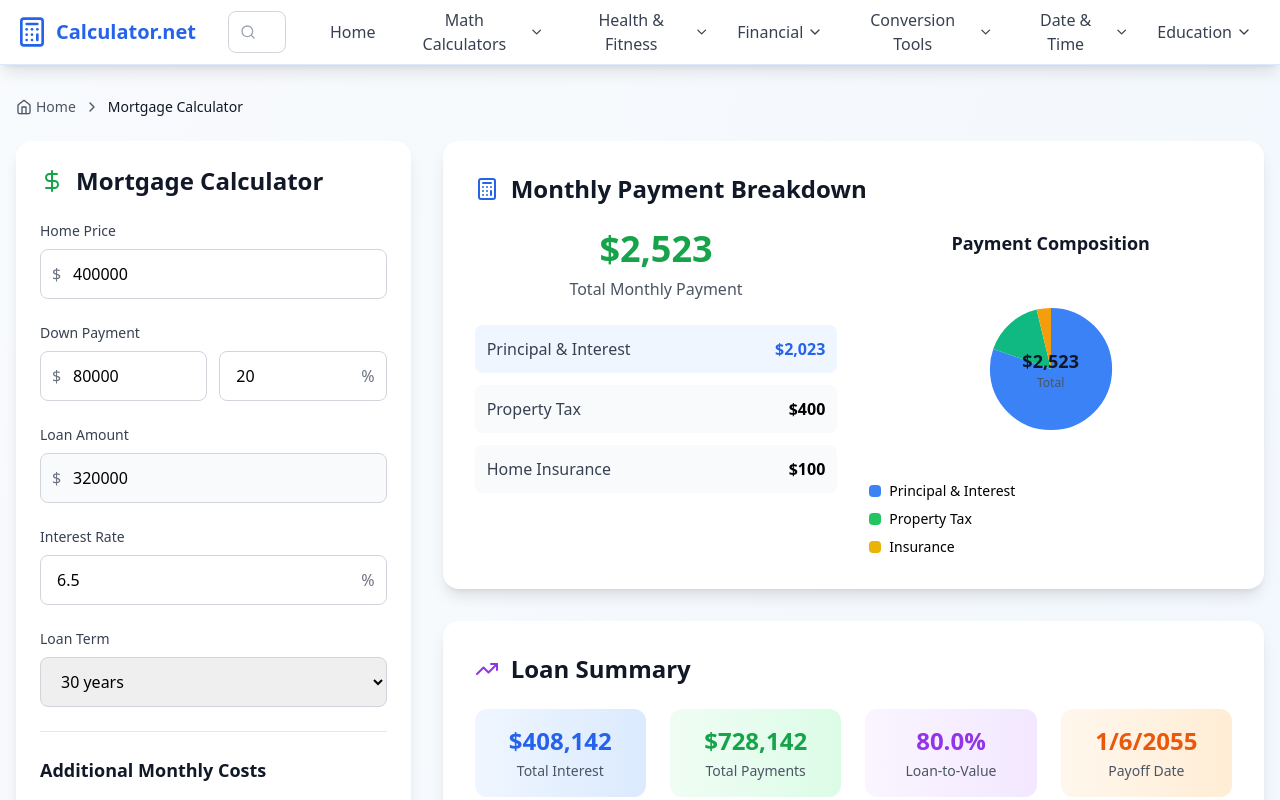
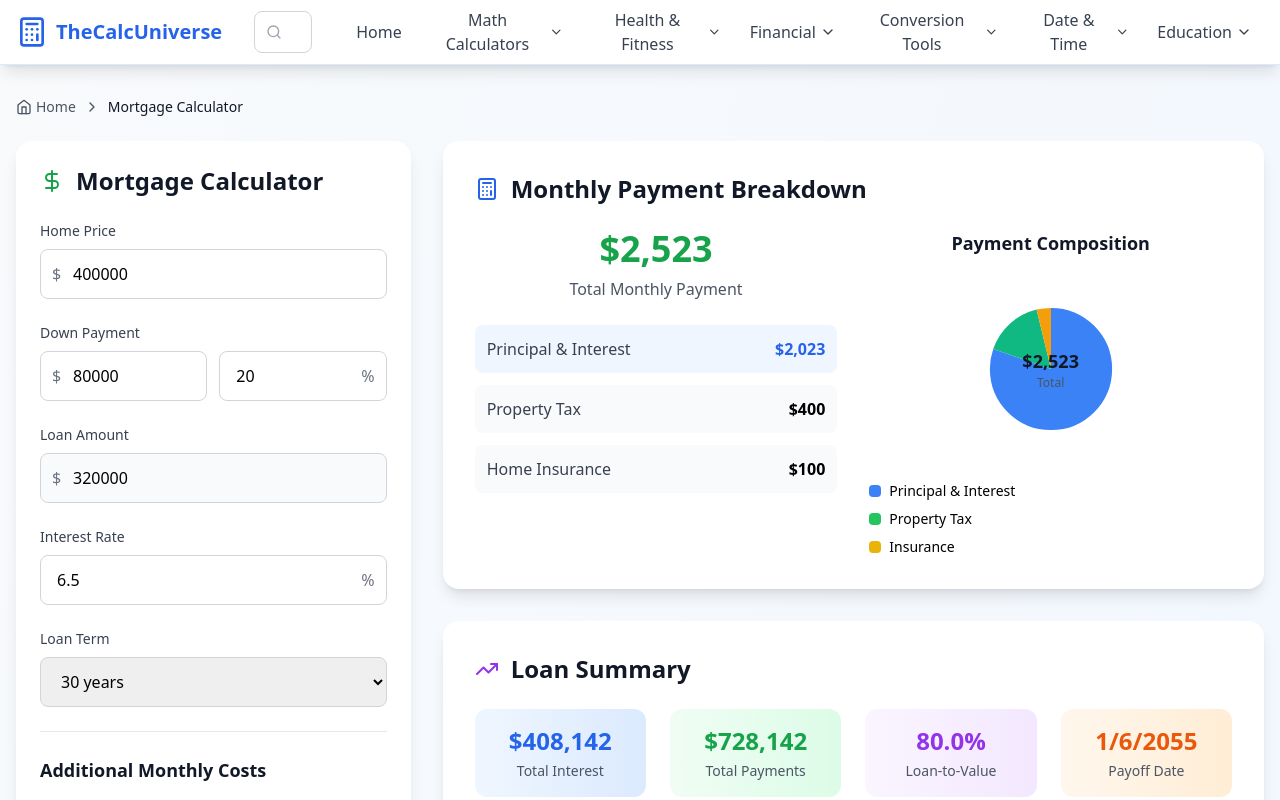
Before and after one commit to Shashi401/CompleteCalculator.net, a React (Vite) app: page /mortgage-calculator in a window 1280 px wide. Shown: the top 800 px of the page. Built offline with nearby package versions, Linux system fonts and the light colour scheme.

Commit message:
Update site name to TheCalcUniverse.com

```diff
--- a/index.html
+++ b/index.html
@@ -4,8 +4,8 @@
     <meta charset="UTF-8" />
     <link rel="icon" type="image/svg+xml" href="/calculator-icon.svg" />
     <meta name="viewport" content="width=device-width, initial-scale=1.0" />
-    <title>Calculator.net - Free Online Calculators</title>
-    <meta name="description" content="Free online calculators for math, finance, health, conversion, and more. Over 300 calculators available." />
+    <title>TheCalcUniverse.com - Free Online Calculators</title>
+    <meta name="description" content="Free online calculators for math, finance, health, conversion, and more. Over 300 calculators available at TheCalcUniverse.com" />
   </head>
   <body>
     <div id="root"></div>
--- a/src/components/Footer.tsx
+++ b/src/components/Footer.tsx
@@ -10,14 +10,14 @@ const Footer: React.FC = () => {
           <div className="col-span-1 md:col-span-2">
             <div className="flex items-center space-x-2 mb-4">
               <Calculator className="w-6 h-6 text-blue-400" />
-              <span className="text-xl font-bold">Calculator.net</span>
+              <span className="text-xl font-bold">TheCalcUniverse</span>
             </div>
             <p className="text-gray-300 mb-4 leading-relaxed">
               Your comprehensive source for free online calculators. From basic math to complex financial calculations,
               we provide accurate and easy-to-use tools for all your calculation needs.
             </p>
             <p className="text-gray-400 text-sm">
-              © 2024 Calculator.net. All rights reserved.
+              © 2024 TheCalcUniverse.com. All rights reserved.
             </p>
           </div>
 
@@ -35,11 +35,11 @@ const Footer: React.FC = () => {
           <div>
             <h3 className="text-lg font-semibold mb-4">Categories</h3>
             <ul className="space-y-2">
-              <li><Link to="/" className="text-gray-300 hover:text-blue-400 transition-colors">Math Calculators</Link></li>
-              <li><Link to="/" className="text-gray-300 hover:text-blue-400 transition-colors">Finance Calculators</Link></li>
-              <li><Link to="/" className="text-gray-300 hover:text-blue-400 transition-colors">Health Calculators</Link></li>
-              <li><Link to="/" className="text-gray-300 hover:text-blue-400 transition-colors">Conversion Tools</Link></li>
-              <li><Link to="/" className="text-gray-300 hover:text-blue-400 transition-colors">Date Calculators</Link></li>
+              <li><Link to="/math-calculators" className="text-gray-300 hover:text-blue-400 transition-colors">Math Calculators</Link></li>
+              <li><Link to="/financial" className="text-gray-300 hover:text-blue-400 transition-colors">Finance Calculators</Link></li>
+              <li><Link to="/health-fitness" className="text-gray-300 hover:text-blue-400 transition-colors">Health Calculators</Link></li>
+              <li><Link to="/conversion-tools" className="text-gray-300 hover:text-blue-400 transition-colors">Conversion Tools</Link></li>
+              <li><Link to="/date-time" className="text-gray-300 hover:text-blue-400 transition-colors">Date Calculators</Link></li>
             </ul>
           </div>
         </div>
--- a/src/components/Header.tsx
+++ b/src/components/Header.tsx
@@ -222,7 +222,7 @@ const Header: React.FC = () => {
           {/* Logo */}
           <Link to="/" className="flex items-center space-x-2 text-blue-600 hover:text-blue-700 transition-colors">
             <Calculator className="w-8 h-8" />
-            <span className="text-xl font-bold">Calculator.net</span>
+            <span className="text-xl font-bold">TheCalcUniverse</span>
           </Link>
 
           {/* Desktop Search */}
```
